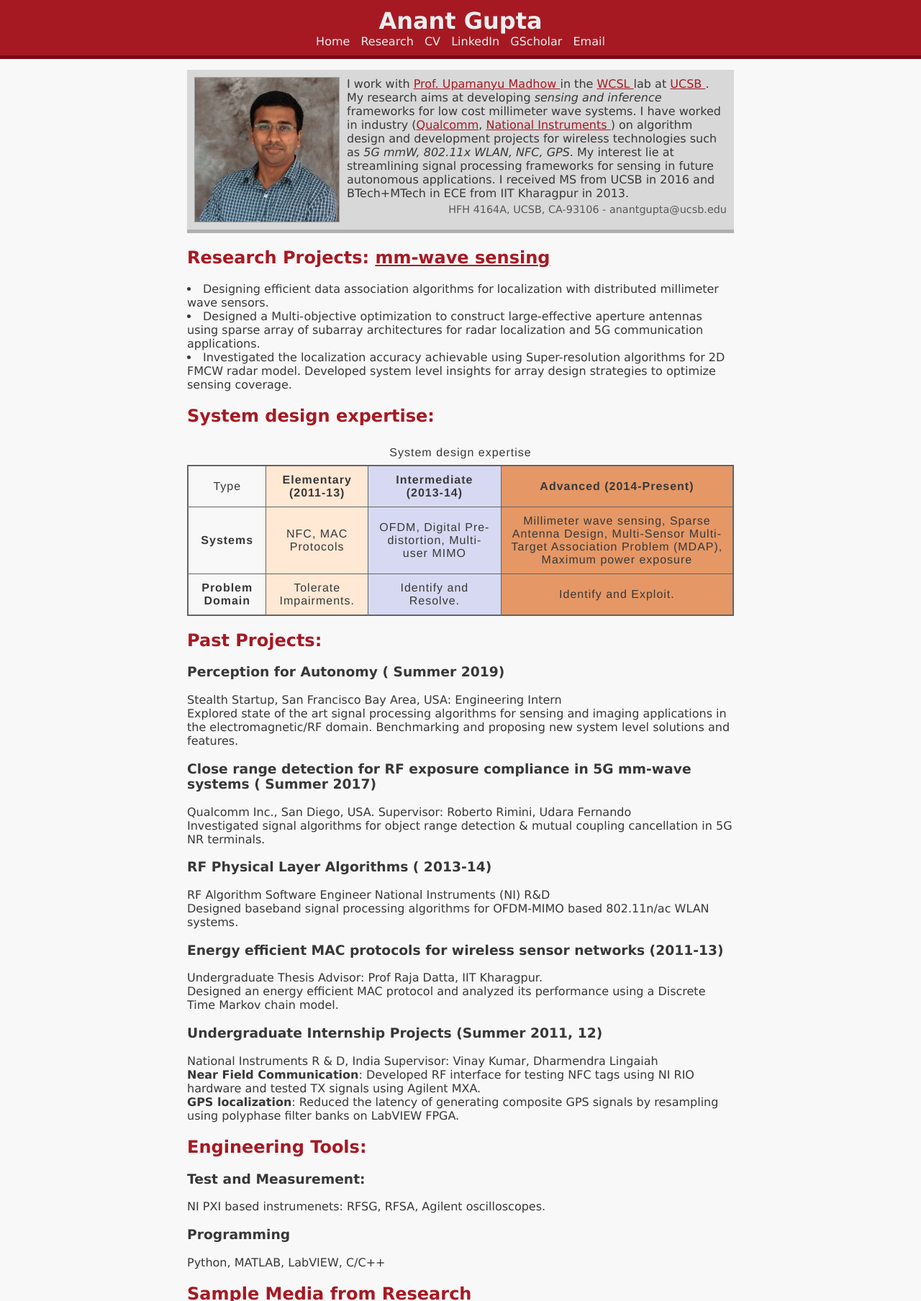
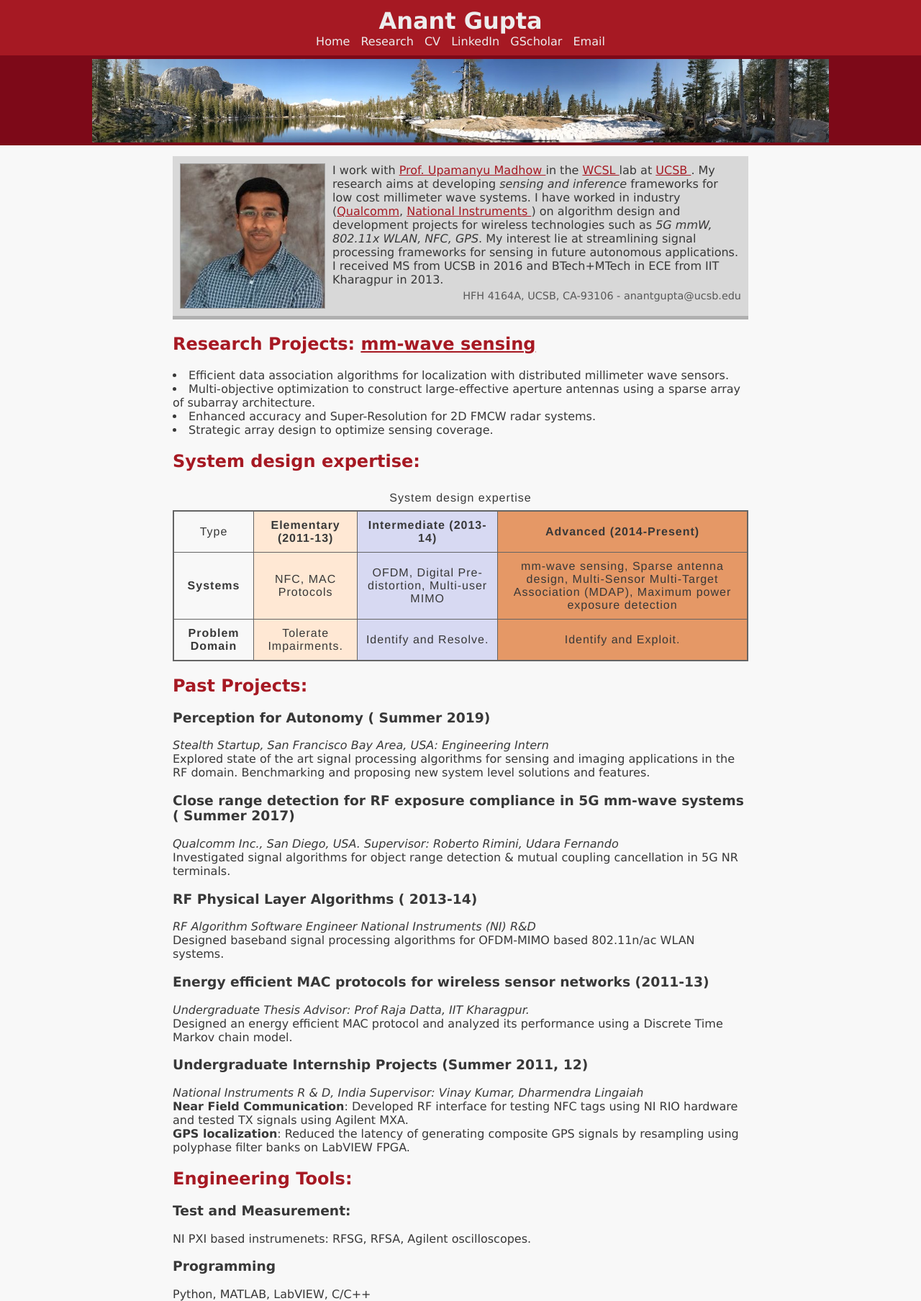
Before and after one commit to anantgupt/anantgupt.github.io, a Jekyll site: the page built from index.html, in a window 1280 px wide, cut to the strip 0-1808 px from the top of the page. Shown: the whole strip at 72% size. Built offline with Jekyll 4.4.1, drawn with Linux system fonts in a browser that asks for light colours.

Commit message:
bf11
Added banner, Edited project description

```diff
--- a/css/main.css
+++ b/css/main.css
@@ -57,7 +57,7 @@ header nav a:not(:last-child) {
 }
 
 header h1, header nav, main {
-    max-width: 760px;
+    max-width: 800px;
     width: 100%;
     margin: 0px auto;
 }
@@ -150,7 +150,7 @@ td {
 /* Three image containers (use 25% for four, and 50% for two, etc) */
 .column {
   float: left;
-  width: 33.33%;
+  width: 45%;
   padding: 5px;
 }
 
--- a/index.html
+++ b/index.html
@@ -8,16 +8,15 @@ title: Anant Gupta, UCSB
         <nav>
             <a href="index.html">Home</a>
             <a href="https://wcsl.ece.ucsb.edu/mm-wave-Imaging"target="_blank">Research</a>
-            <a href="/files/anant_cv_new.pdf"target="_blank">CV</a>
+            <a href="/files/anant_ucsb_cv.pdf"target="_blank">CV</a>
             <a href="https://www.linkedin.com/in/anant-gupta-66411a15"target="_blank">LinkedIn</a>
             <a href="https://scholar.google.com/citations?user=hPu1BYUAAAAJ"target="_blank">GScholar</a>
             <a href="mailto:anantgupta@ucsb.edu">Email</a>
         </nav>
     </header>
-<!-- </div> -->
-<!--     <figure id="banner">
+    <figure id="banner">
         <img alt="Emigrant Wilderness, Jewellery Lake" src="img/header.jpg"/>
-    </figure> -->
+    </figure>
 <div class="blurb">
     <main>
         <section class="bio">
@@ -31,9 +30,10 @@ title: Anant Gupta, UCSB
         <section>
             <h2>Research Projects: <a href="https://wcsl.ece.ucsb.edu/mm-wave-Imaging"> mm-wave sensing</a> </h2>
               </ul>
-                <li> Designing efficient data association algorithms for localization with distributed millimeter wave sensors.</li>
-                <li> Designed a Multi-objective optimization to construct large-effective aperture antennas using sparse array of  subarray architectures for radar localization and 5G communication applications.</li>
-                <li> Investigated the localization accuracy achievable using Super-resolution algorithms for 2D FMCW radar model. Developed system level insights for array design strategies to optimize sensing coverage.</li>
+                <li> Efficient data association algorithms for localization with distributed millimeter wave sensors.</li>
+                <li> Multi-objective optimization to construct large-effective aperture antennas using a sparse array of subarray architecture.</li>
+                <li> Enhanced accuracy and Super-Resolution for 2D FMCW radar systems. </li>
+                <li> Strategic array design to optimize sensing coverage.</li>
               </ul>
         </section>
 
@@ -57,7 +57,7 @@ title: Anant Gupta, UCSB
                   <th scope="row"> Systems </th>
                   <td>NFC, MAC Protocols</td>
                   <td>OFDM, Digital Pre-distortion, Multi-user MIMO</td>
-                  <td>Millimeter wave sensing, Sparse Antenna Design, Multi-Sensor Multi-Target Association Problem (MDAP), Maximum power exposure</td>
+                  <td>mm-wave sensing, Sparse antenna design, Multi-Sensor Multi-Target Association (MDAP), Maximum power exposure detection</td>
                 </tr>
                   <tr>
                   <th scope="row">Problem Domain</th>
@@ -72,26 +72,26 @@ title: Anant Gupta, UCSB
             <h2>Past Projects: </h2>
               <h3> Perception for Autonomy (<b> Summer 2019</b>) </h3>
                 <p>
-                  Stealth Startup, San Francisco Bay Area, USA: Engineering Intern <br>
-                  Explored state of the art signal processing algorithms for sensing and imaging applications in the electromagnetic/RF domain. Benchmarking and proposing new system level solutions and features.
+                  <em>Stealth Startup, San Francisco Bay Area, USA: Engineering Intern</em> <br>
+                  Explored state of the art signal processing algorithms for sensing and imaging applications in the RF domain. Benchmarking and proposing new system level solutions and features.
               </p>
               <h3> Close range detection for RF exposure compliance in 5G mm-wave systems (<b> Summer 2017</b>) </h3>
                 <p>
-                 Qualcomm  Inc., San Diego, USA. Supervisor: Roberto Rimini, Udara Fernando <br>
+                 <em>Qualcomm  Inc., San Diego, USA. Supervisor: Roberto Rimini, Udara Fernando</em> <br>
                 Investigated signal algorithms for object range detection &amp mutual coupling cancellation in 5G NR terminals.
               </p>
               <h3> RF Physical Layer Algorithms (<b> 2013-14</b>) </h3>
                 <p>
-                 RF Algorithm Software Engineer National Instruments (NI) R&D <br>
+                 <em>RF Algorithm Software Engineer National Instruments (NI) R&D </em><br>
                 Designed baseband signal processing algorithms for OFDM-MIMO based 802.11n/ac WLAN systems.
               </p>
               <h3> Energy efficient MAC protocols for wireless sensor networks (<b>2011-13</b>) </h3>
-              <p> Undergraduate Thesis Advisor: Prof Raja Datta, IIT Kharagpur. <br>
+              <p> <em> Undergraduate Thesis Advisor: Prof Raja Datta, IIT Kharagpur.</em> <br>
             Designed an energy efficient MAC protocol and analyzed its performance using a Discrete Time Markov chain model.
               </p>
               <h3> Undergraduate Internship Projects (<b>Summer 2011, 12</b>) </h3>
               <p>
-                National Instruments R &amp D, India Supervisor: Vinay Kumar, Dharmendra Lingaiah <br>
+                <em>National Instruments R &amp D, India Supervisor: Vinay Kumar, Dharmendra Lingaiah</em> <br>
                 <b>Near Field Communication</b>: Developed RF interface for testing NFC tags using NI RIO hardware and tested TX signals using Agilent MXA. <br>
                 <b>GPS localization</b>: Reduced the latency of generating composite GPS signals by resampling using polyphase filter banks on LabVIEW FPGA.
               </p>
```
Also changed, not shown: 4 other files.
